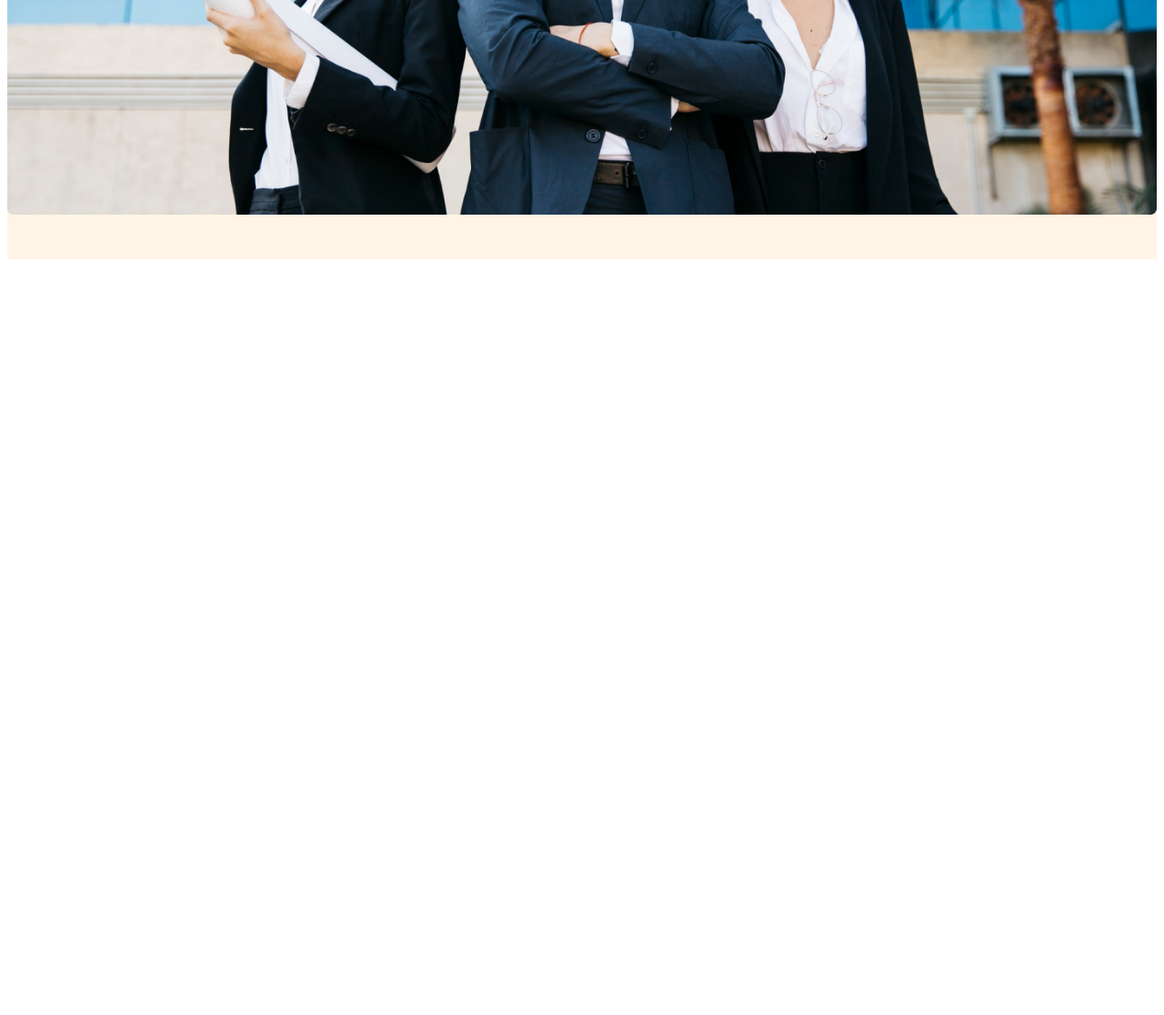
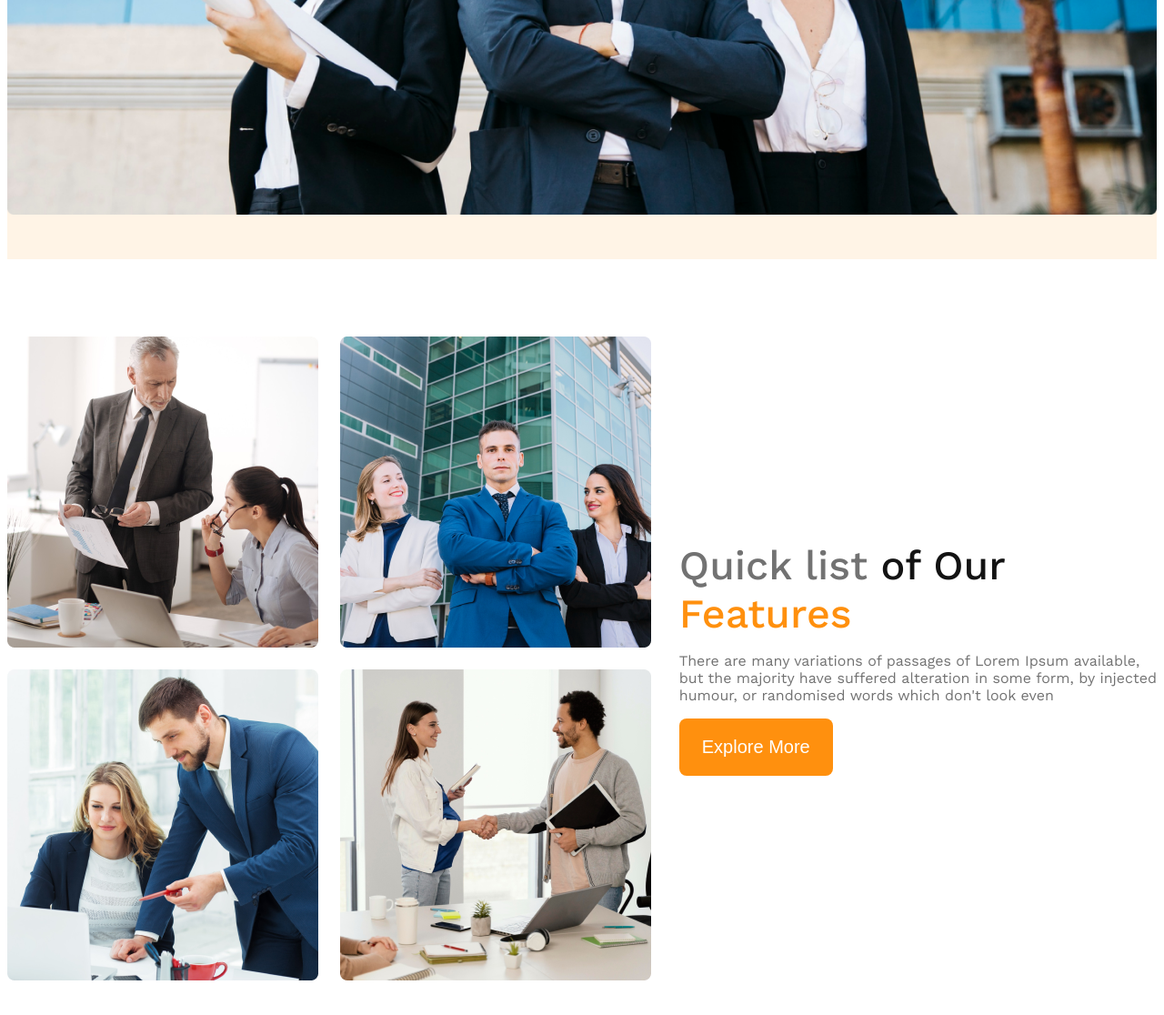
Before and after one commit to Juhaifa12/architect-web, a plain HTML site: page index.html in a window 1280 px wide. Shown: the part 950-2066 px from the top of the page at 91% size. Before the commit the page ends 1243 px from the top, so only its background shows below. Drawn offline with nearby package versions, Linux system fonts and the light colour scheme.

Commit message:
added the feature section

```diff
--- a/index.html
+++ b/index.html
@@ -30,7 +30,22 @@
 </div>
     </header>
     <main>
+<div class="feature-sec">
+    <div class="feature-img">
+<img src="images/team1.png" alt="" class="img1">
+<img src="images/team2.png" alt="" class="img1">
+<img src="images/team3.png" alt="" class="img1">
+<img src="images/team4.png" alt="" class="img1">
+    </div>
+    <div class="feature-description">
+        <div class="feature-title"><span class="quick-list">Quick list</span> <span class="of-our">of Our</span> <br><span class="feat-last"> Features</span> </div>
+        <p class="feature-para">
+There are many variations of passages of Lorem Ipsum available,<br> but the majority have suffered alteration in some form, by injected <br>humour, or randomised words which don't look even
+        </p>
+    <button class="btn-primary">Explore More</button>
 
+ </div>
+</div>
     </main>
     <footer>
 
--- a/styles/architect.css
+++ b/styles/architect.css
@@ -73,6 +73,37 @@ main{
     padding-bottom: 45px;
     width: 100%;
 }
+/* feature styles */
+.feature-title{
+    font-weight: 500;
+    font-size: 2.8rem;
+}
+.quick-list{
+    color: #727272;
+}
+.of-our{
+    color: #131313;
+}
+.feat-last{
+    color: #FF900E;
+}
+.feature-para{
+    font-weight: 400;
+    font-size: 1rem;
+    color: #727272;
+}
+.feature-sec{
+    display: flex;
+    justify-content: space-between;
+    align-items: center;
+    max-width: 1382px;
+    margin: 85px auto 130px auto;
+}
+.feature-img{
+    display: grid;
+    grid-template-columns: repeat(2,1fr);
+    gap: 24px;
+}
 /*  responsive media query */
 /* small device media query */
 @media screen and (max-width:576px) {
```
